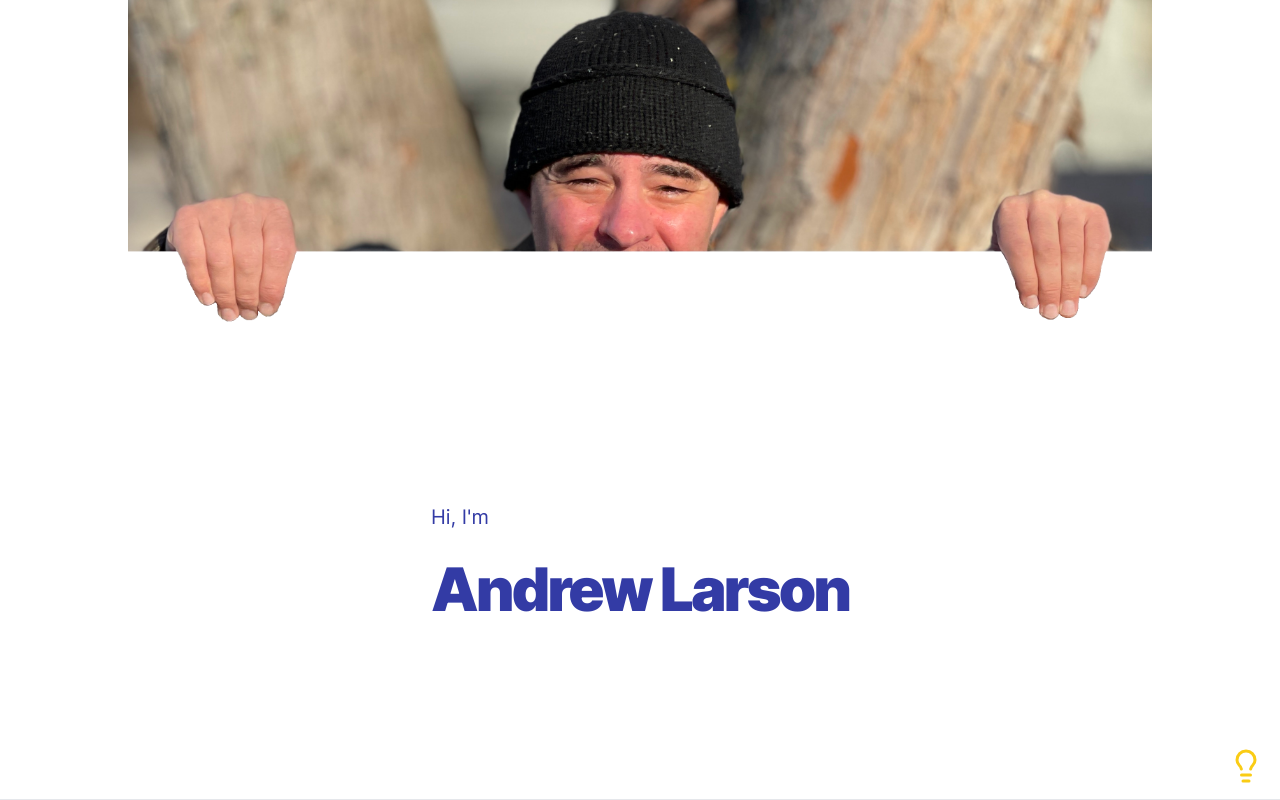
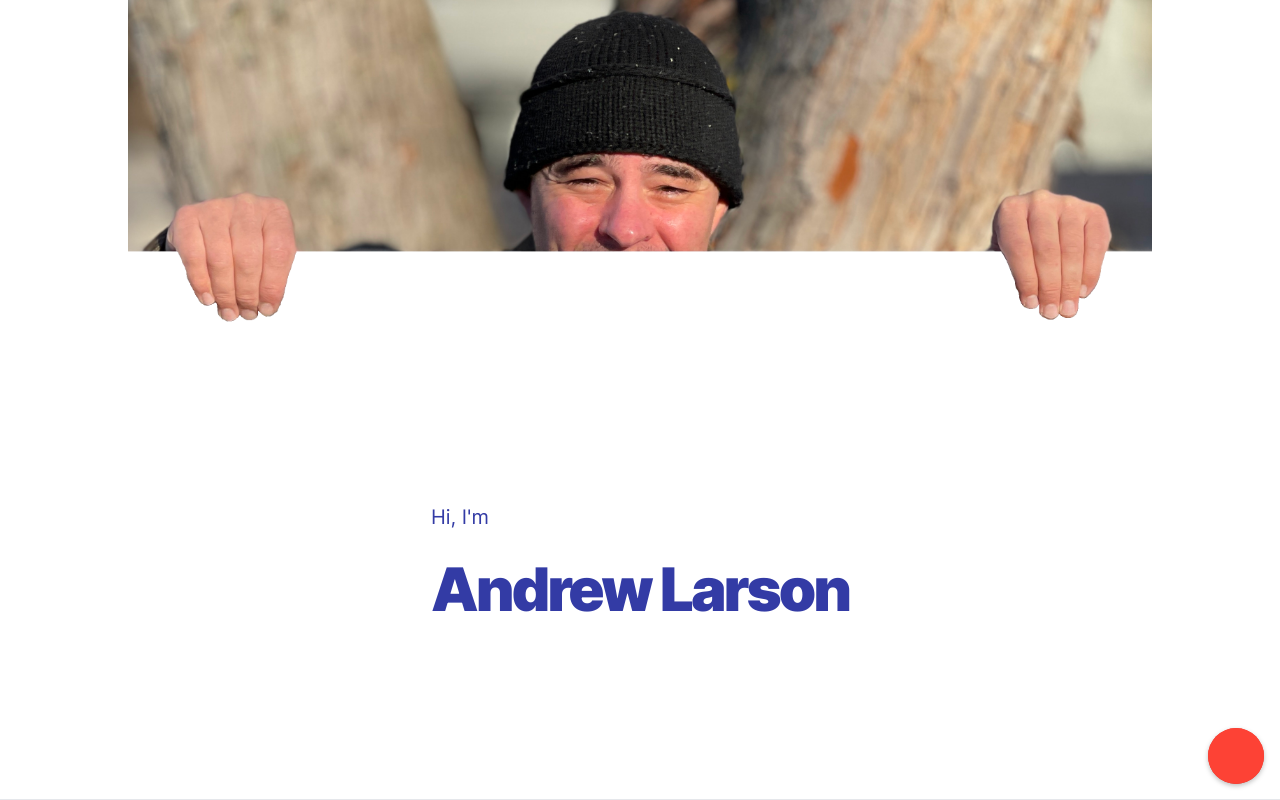
Before and after one commit to A-A-Larson/NextReact, a Next.js app in the folder nextportfolio/: page / in a window 1280 px wide. Shown: the top 800 px of the page. Built offline with nearby package versions, Linux system fonts and the light colour scheme.

Commit message:
navButton v1

```diff
--- /dev/null
+++ b/nextportfolio/src/app/components/NavButton.jsx
@@ -0,0 +1,28 @@
+'use client';
+import React from 'react';
+import ThemeToggle from './ThemeToggle';
+
+export default function NavButton() {
+
+    const openMenu = () => {
+        document.getElementById('circularMenu').classList.toggle('active');
+    }
+
+    return (
+        <div>
+            <div id="circularMenu" className="circular-menu">
+
+                <a className="floating-btn" onClick={openMenu}>
+                    <i className="fa fa-plus"></i>
+                </a>
+
+                <menu className="items-wrapper">
+                    <a href="#" className="menu-item fa fa-facebook"></a>
+                    <a href="#" className="menu-item fa fa-twitter"></a>
+                    <a href="#" className="menu-item fa fa-google-plus"></a>
+                    <a href="#" className="menu-item"><ThemeToggle /></a>
+                </menu>
+            </div>
+        </div>
+    )
+};
--- a/nextportfolio/src/app/components/ThemeToggle.jsx
+++ b/nextportfolio/src/app/components/ThemeToggle.jsx
@@ -24,14 +24,9 @@ const ThemeToggle = () => {
 
     return (
         <div className='
-                fixed
                 z-30
-                right-0
-                bottom-0
-                p-4
-                flex
-                justify-center
                 cursor-pointer
+                absolute
                 '
         >
                 <LuLightbulbOff
--- a/nextportfolio/src/app/globals.css
+++ b/nextportfolio/src/app/globals.css
@@ -34,6 +34,7 @@ section {
   scroll-snap-stop: always;
 }
 
+/* TECH STACK START */
 .techLayout {
   display: grid;
 }
@@ -122,7 +123,116 @@ section {
   grid-area: tailwind;
 
 }
+/* TECH STACK END */
 
+/* NAVIGATION START */
+body {
+  background-color: #EDEDED;
+}
+.circular-menu {
+  position: fixed;
+  bottom: 1em;
+  right: 1em;
+}
+
+.circular-menu .floating-btn {
+  display: block;
+  width: 3.5em;
+  height: 3.5em;
+  border-radius: 50%;
+  background-color: hsl(4, 98%, 60%);
+  box-shadow: 0 2px 5px 0 hsla(0, 0%, 0%, .26);
+  color: hsl(0, 0%, 100%);
+  text-align: center;
+  line-height: 3.9;
+  cursor: pointer;
+  outline: 0;
+}
+
+.circular-menu.active .floating-btn {
+  box-shadow: inset 0 0 3px hsla(0, 0%, 0%, .3);
+}
+
+.circular-menu .floating-btn:active {
+  box-shadow: 0 4px 8px 0 hsla(0, 0%, 0%, .4);
+}
+
+.circular-menu .floating-btn i {
+  font-size: 1.3em;
+  transition: transform .2s;
+}
+
+.circular-menu.active .floating-btn i {
+  transform: rotate(-45deg);
+}
+
+.circular-menu:after {
+  display: block;
+  content: ' ';
+  width: 3.5em;
+  height: 3.5em;
+  border-radius: 50%;
+  position: absolute;
+  top: 0;
+  right: 0;
+  z-index: -2;
+  background-color: hsl(4, 98%, 60%);
+  transition: all .3s ease;
+}
+
+.circular-menu.active:after {
+  transform: scale3d(5.5, 5.5, 1);
+  transition-timing-function: cubic-bezier(.68, 1.55, .265, 1);
+}
+
+.circular-menu .items-wrapper {
+  padding: 0;
+  margin: 0;
+}
+
+.circular-menu .menu-item {
+  position: absolute;
+  top: .2em;
+  right: .2em;
+  z-index: -1;
+  display: block;
+  text-decoration: none;
+  color: hsl(0, 0%, 100%);
+  font-size: 1em;
+  width: 3em;
+  height: 3em;
+  border-radius: 50%;
+  text-align: center;
+  line-height: 3;
+  background-color: hsla(0,0%,0%,.1);
+  transition: transform .3s ease, background .2s ease;
+}
+
+.circular-menu .menu-item:hover {
+  background-color: hsla(0,0%,0%,.3);
+}
+
+.circular-menu.active .menu-item {
+  transition-timing-function: cubic-bezier(0.175, 0.885, 0.32, 1.275);
+}
+
+.circular-menu.active .menu-item:nth-child(1) {
+  transform: translate3d(1em,-7em,0);
+}
+
+.circular-menu.active .menu-item:nth-child(2) {
+  transform: translate3d(-3.5em,-6.3em,0);
+}
+
+.circular-menu.active .menu-item:nth-child(3) {
+  transform: translate3d(-6.5em,-3.2em,0);
+}
+
+.circular-menu.active .menu-item:nth-child(4) {
+  transform: translate3d(-7em,1em,0);
+}
+
+/* NAVIGATION END */
 
 @media (min-width: 768px) {
   .techGrid {
--- a/nextportfolio/src/app/page.jsx
+++ b/nextportfolio/src/app/page.jsx
@@ -1,7 +1,7 @@
 import AboutMe from './components/AboutMe';
-import ThemeToggle from './components/ThemeToggle';
 import Landing from './components/Landing';
 import Tech from './components/Tech';
+import NavButton from './components/NavButton';
 
 export default function Home() {
   return (
@@ -12,7 +12,7 @@ export default function Home() {
         dark:bg-darkBG
         dark:text-darkTxtClr"
     >
-      <ThemeToggle />
+      <NavButton />
       <Landing />
       <AboutMe />
       <Tech />
```
